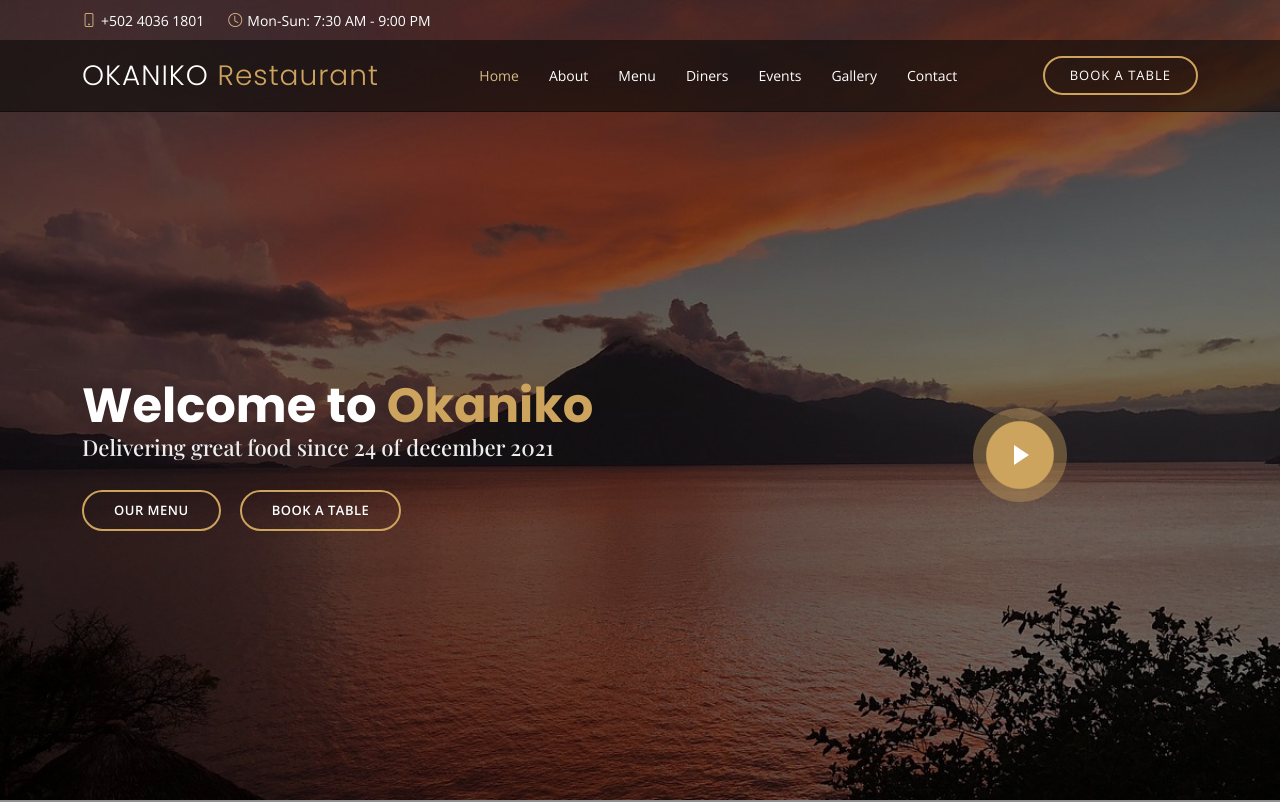
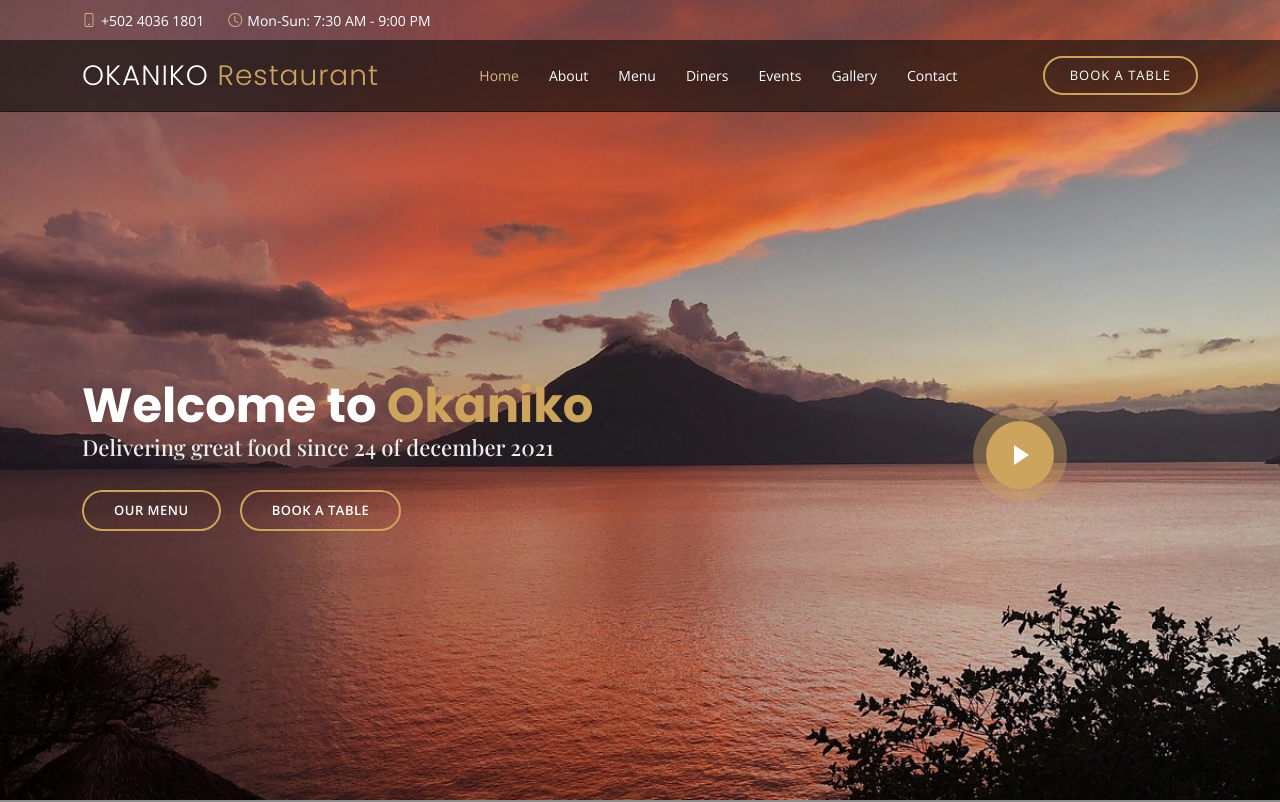
Before and after one commit to Torben23/okaniko, a plain HTML site: page index.html in a window 1280 px wide. Shown: the top 802 px of the page. Drawn offline with nearby package versions, Linux system fonts and the light colour scheme; grey boxes are pictures that could not be loaded; a web font is replaced by a local one.

Commit message:
Update style.css

```diff
--- a/assets/css/style.css
+++ b/assets/css/style.css
@@ -363,7 +363,7 @@ h6 {
 
 #hero:before {
   content: "";
-  background: rgba(0, 0, 0, 0.5);
+  background: rgba(0, 0, 0, 0.1);
   position: absolute;
   bottom: 0;
   top: 0;
```
